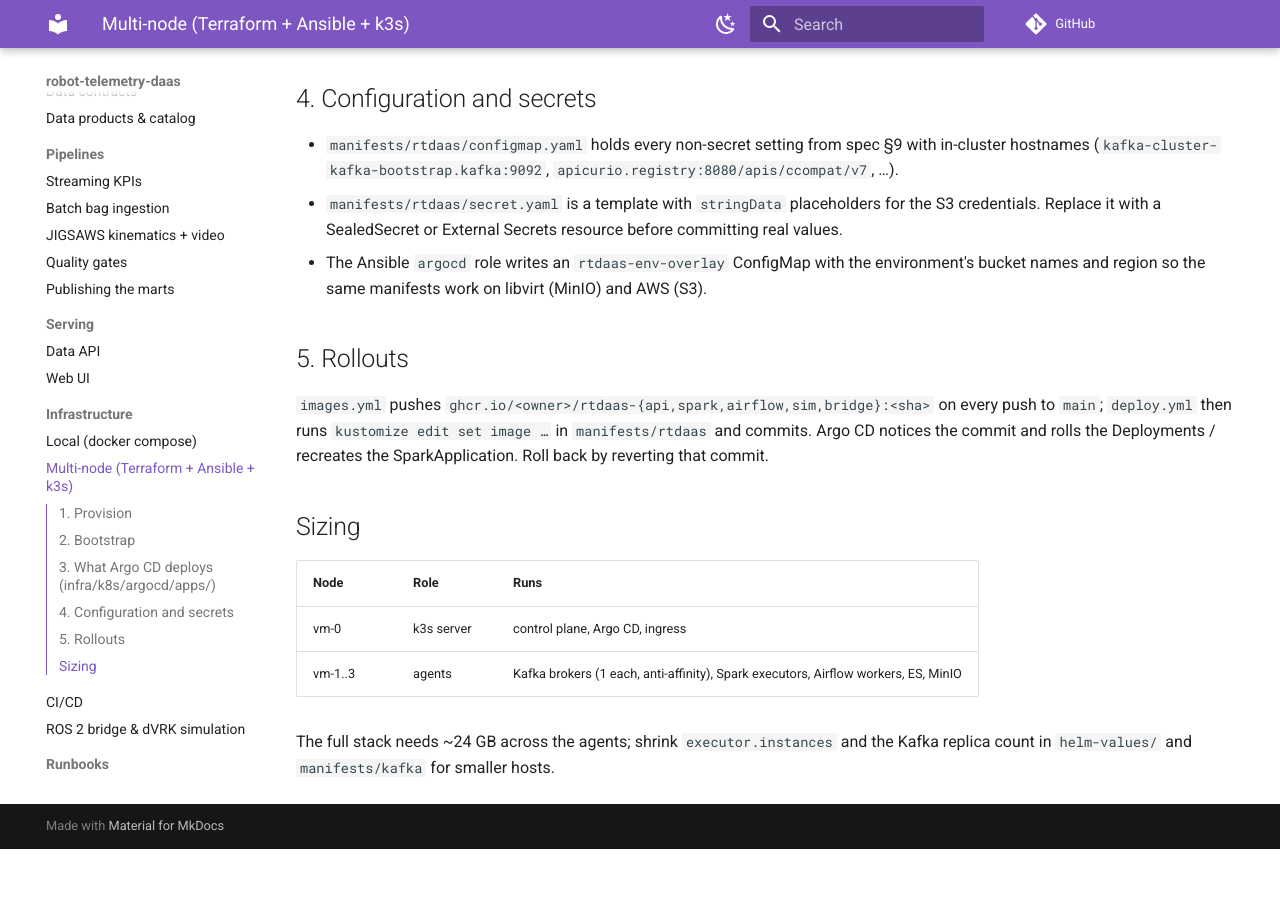
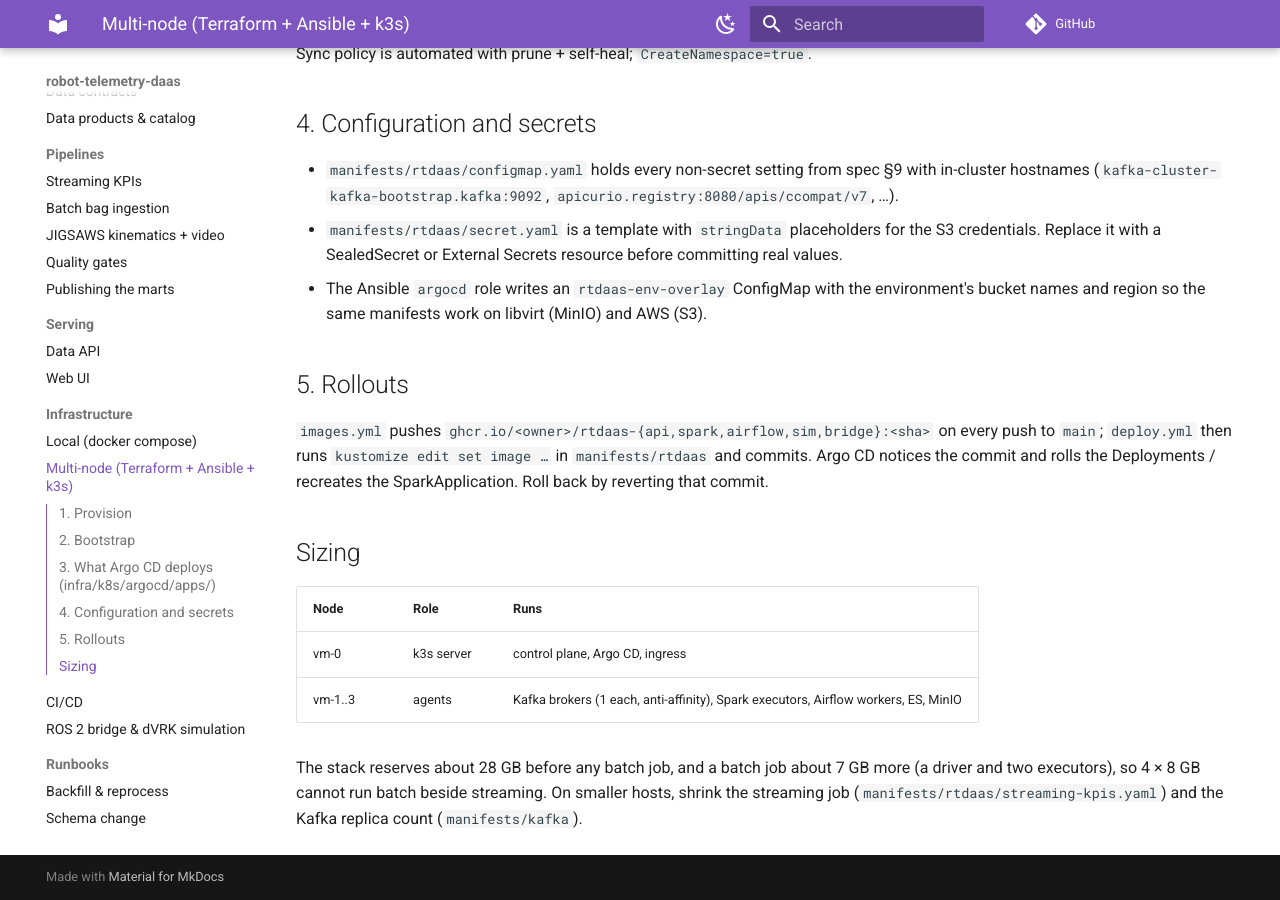
Before and after one commit to tom-f-oconnell/robot-telemetry-daas, an MkDocs documentation site: the page built from docs/infra/kubernetes.md, in a window 1280 px wide and 900 px high, scrolled down 2025 px. Built offline with MkDocs 1.6.1 and Material for MkDocs 9.7.7, drawn with Linux system fonts in a browser that asks for light colours; comment, search, counter and statistics services are not loaded; before the commit the page ends 2874 px from its top, so only the background shows below that; some of the changed text lies outside the part shown.

Commit message:
k3s sizing: batch jobs fit beside streaming; DAGs use their synced helper
Nothing could schedule a batch job on 4 x 8 GB: the stack reserves about 28 GB, each executor asked
for 4.2 GiB and 2 CPUs, and its driver took the slot of the API during a rollout.

- dags/_common.py: driver 1g, executors 1 core / 2g, with lower CPU requests.
- telemetry_bag_ingest.py, jigsaws_ingest.py: 2 executors, not 4.
- envs/local, libvirt-vms, tfvars example: 12 GB per VM by default.
- All five DAGs: import _common from next to the file first. They preferred the copy baked into the
  image, so a git-synced DAG ran with a stale helper until the next image build.
- terraform/README.md, docs/infra/kubernetes.md: host packages (qemu-kvm is a virtual package on
  Ubuntu 26.04; genisoimage, xsltproc), measured RAM and disk needs, and why the VM disks should not
  sit on an auto-snapshotted ZFS pool.

Co-Authored-By: Claude Opus 5.5 <noreply@anthropic.com>

````diff
--- a/docs/infra/kubernetes.md
+++ b/docs/infra/kubernetes.md
@@ -16,7 +16,9 @@ k3s and Argo CD; Argo CD reconciles everything else from git ([ADR 0008](../adr/
     terraform init && terraform apply              # 4 × Ubuntu 24.04 cloud-image VMs, NAT network
     ```
 
-    Needs KVM and ~32 GB RAM for the default 4 × 8 GB. MinIO runs in-cluster as the S3 endpoint.
+    Needs KVM and ~48 GB RAM for the default 4 × 12 GB. MinIO runs in-cluster as the S3 endpoint.
+    Host packages, and where to put the ~75 GB of VM disks (`pool_path`): see
+    `infra/terraform/README.md`.
 
 === "AWS"
 
@@ -85,5 +87,6 @@ that commit.
 | vm-0 | k3s server | control plane, Argo CD, ingress |
 | vm-1..3 | agents | Kafka brokers (1 each, anti-affinity), Spark executors, Airflow workers, ES, MinIO |
 
-The full stack needs ~24 GB across the agents; shrink `executor.instances` and the Kafka replica
-count in `helm-values/` and `manifests/kafka` for smaller hosts.
+The stack reserves about 28 GB before any batch job, and a batch job about 7 GB more (a driver and
+two executors), so 4 × 8 GB cannot run batch beside streaming. On smaller hosts, shrink the streaming
+job (`manifests/rtdaas/streaming-kpis.yaml`) and the Kafka replica count (`manifests/kafka`).
````
Also changed, not shown: infra/terraform/README.md (+8 -2 lines), 9 other files.
